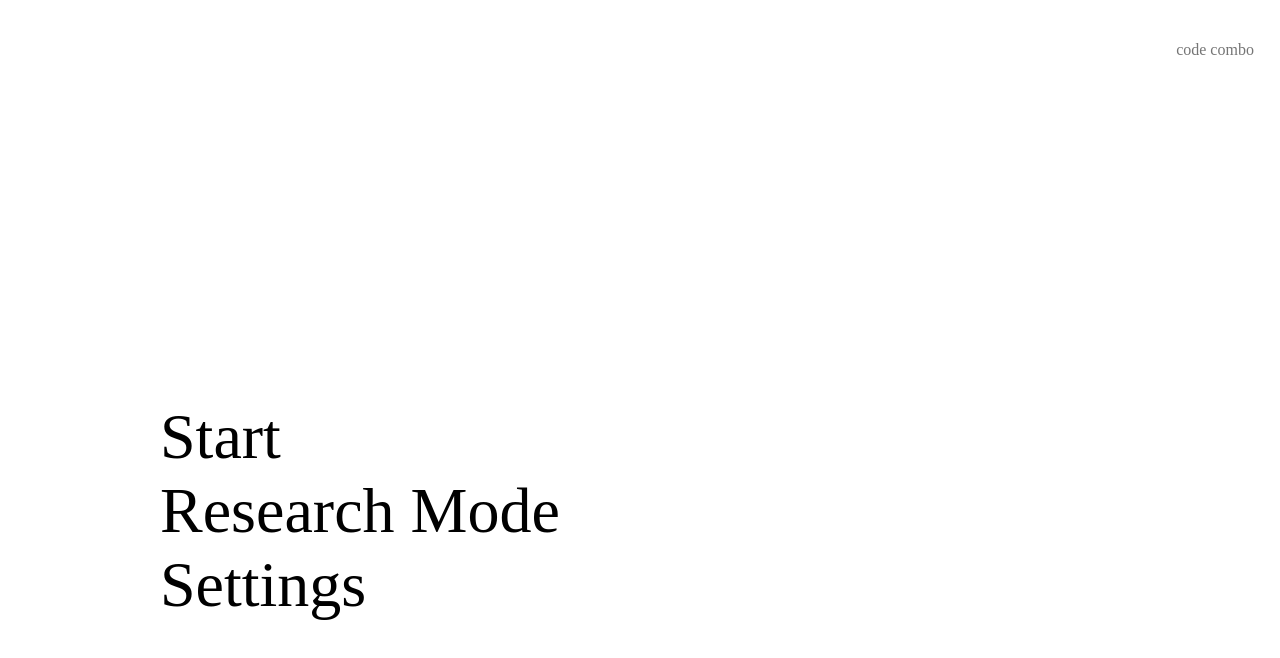
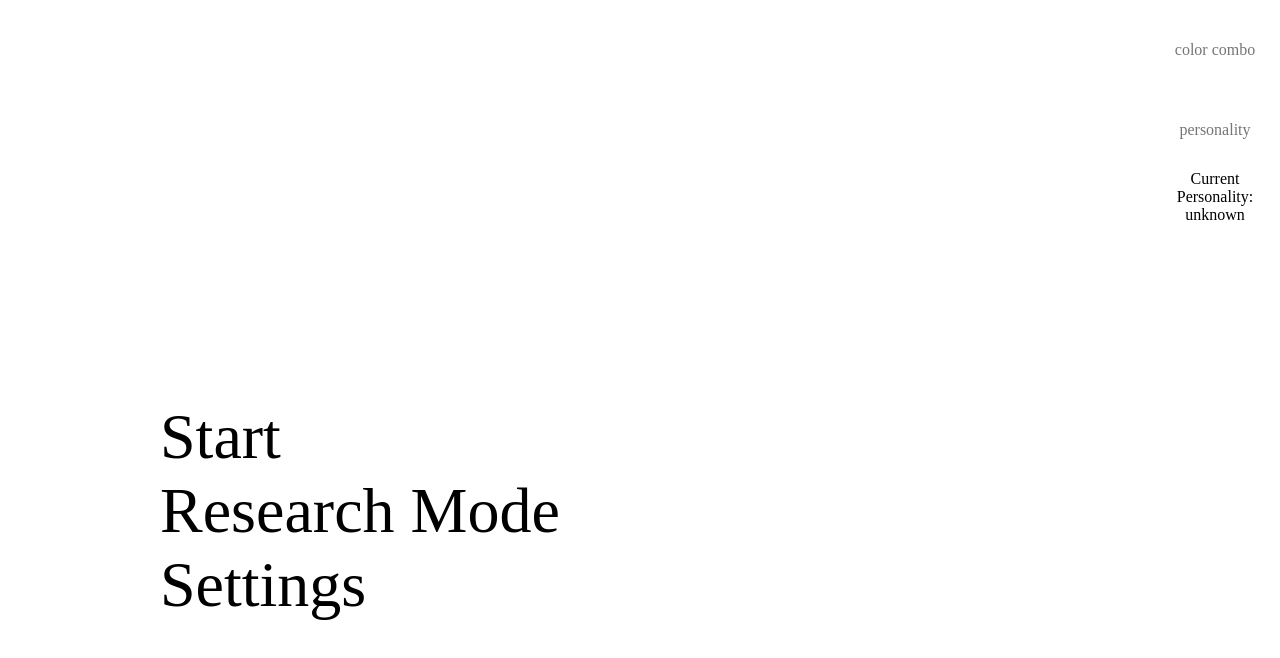
Before and after one commit to Santa-Clara-Imaginarium-Lab/human-ai, a React (Vite) app in the folder client/: page / in a window 1280 px wide. Shown: the top 658 px of the page. Built offline with nearby package versions, Linux system fonts and the light colour scheme; a web font is replaced by a local one.

Commit message:
functioning personality switcher, similar to color, for testing

```diff
--- a/client/src/components/login/Login.jsx
+++ b/client/src/components/login/Login.jsx
@@ -1,9 +1,9 @@
-import React, { useState } from 'react';
+import React, { useEffect, useState } from 'react';
 import { useNavigate } from 'react-router-dom';
 import { useUser } from '../../context/UserContext';
 import './Login.css';
 
-function Login({changeTheme}) {
+function Login({changeTheme, changePersonality}) {
   const [userId, setuserId] = useState('');
   const navigate = useNavigate();
   const { login } = useUser();
@@ -23,6 +23,54 @@ function Login({changeTheme}) {
     setMenuOpen(!menuOpen);
   };
 
+  const [personalityState, setPersonality] = useState(localStorage.getItem('personality') || 'unknown'); // State for arrow visibility
+
+      useEffect(() => {
+
+      }, [personalityState]);
+
+      function handleEnterPersonality (e) {
+          if (e.key === 'Enter') {
+              const currentText = e.target.value;
+              switch (currentText) {
+                  case 'control':
+                      changePersonality('control');
+                      setPersonality('control');
+                      break;
+                  case 'average':
+                      changePersonality('average');
+                      setPersonality('average');
+                      break;
+                  case 'role model':
+                      changePersonality('role_model');
+                      setPersonality('role_model');
+                      break;
+                  case 'role_model':
+                      changePersonality('role_model');
+                      setPersonality('role_model');
+                      break;
+                  case 'self centered':
+                      changePersonality('self_centered');
+                      setPersonality('self_centered');
+                      break;
+                  case 'self_centered':
+                    changePersonality('self_centered');
+                    setPersonality('self_centered');
+                    break;
+                  case 'reserved':
+                      changePersonality('reserved');
+                      setPersonality('reserved');
+                      break;
+                  default:
+                      alert("Code not understood! Please try again. Setting to control personality");
+                      console.log(currentText + " personality not found, defaulting to control");
+                      changePersonality('control');
+                      setPersonality('control');
+                      break;
+              }
+              alert("Changing personality, press OK");
+          }
+        }
   function handleEnter (e) {
     if (e.key === 'Enter') {
         const currentText = e.target.value;
@@ -130,7 +178,9 @@ function Login({changeTheme}) {
   return (
     <div className="login-page-container">
         <div className="menu-container">
-        <input type="text" className="theme-input" onKeyDown={handleEnter} placeholder="code combo" />
+        <input type="text" className="theme-input" onKeyDown={handleEnter} placeholder="color combo" />
+        <input type="text" className="personality-input" onKeyDown={handleEnterPersonality} placeholder="personality"/>
+        <p>{`Current Personality: ${personalityState}`}</p>
         {/* <button className="menu-button" onClick={toggleMenu}>
           ☰
         </button>
--- a/client/src/components/newPrompt/newPrompt.css
+++ b/client/src/components/newPrompt/newPrompt.css
@@ -43,3 +43,29 @@
 .official {
   cursor: auto !important;
 }
+
+.transitioner {
+  position: fixed;
+  top: 0;
+  left: 100%;
+  width: 100vw;
+  height: 100vh;
+  background-color: var(--background-one);
+  display: none;
+  transition: left 0.4s ease-in-out;
+}
+
+.transitioner-text {
+  position: absolute;
+  top: 50%;
+  left: 50%;
+  transform: translate(-50%,-50%);
+  font-size: 5em;
+  text-align: center;
+}
+
+.go {
+  left: 0;
+  display: block;
+  transition: left 0.25s ease-in-out;
+}
--- a/client/src/components/welcome/Welcome.css
+++ b/client/src/components/welcome/Welcome.css
@@ -228,3 +228,19 @@ main {
     text-align: center;
     overflow-wrap: break-word;
 }
+
+.personality-input {
+  width: 100%;
+  height: 100%;
+  padding: 0.5em;
+  border-radius: 20px;
+  /* border: 1px solid #ccc; */
+  border: 0px;
+  font-size: 1em;
+  line-height: 1.5;
+  font-family: var(--universal-font);
+  outline: none;
+  text-align: center;
+  overflow-wrap: break-word;
+  float: right;
+}
--- a/client/src/components/welcome/Welcome.jsx
+++ b/client/src/components/welcome/Welcome.jsx
@@ -2,7 +2,7 @@ import { useNavigate } from "react-router-dom";
 import { useEffect, useRef, useState } from "react";
 import "./welcome.css";
 
-const Welcome = ({changeTheme}) => {
+const Welcome = ({changeTheme, changePersonality}) => {
     const navigate = useNavigate();
     const arrowRef = useRef(null); // Reference for the ">" arrow
     const [isArrowVisible, setArrowVisible] = useState(false); // State for arrow visibility
@@ -56,6 +56,54 @@ const Welcome = ({changeTheme}) => {
         };
     }, []);
 
+    const [personalityState, setPersonality] = useState(localStorage.getItem('personality') || 'unknown'); // State for arrow visibility
+
+    useEffect(() => {
+
+    }, [personalityState]);
+
+    function handleEnterPersonality (e) {
+        if (e.key === 'Enter') {
+            const currentText = e.target.value;
+            switch (currentText) {
+                case 'control':
+                    changePersonality('control');
+                    setPersonality('control');
+                    break;
+                case 'average':
+                    changePersonality('average');
+                    setPersonality('average');
+                    break;
+                case 'role model':
+                    changePersonality('role_model');
+                    setPersonality('role_model');
+                    break;
+                case 'role_model':
+                    changePersonality('role_model');
+                    setPersonality('role_model');
+                    break;
+                case 'self centered':
+                    changePersonality('self_centered');
+                    setPersonality('self_centered');
+                    break;
+                case 'self_centered':
+                  changePersonality('self_centered');
+                  setPersonality('self_centered');
+                  break;
+                case 'reserved':
+                    changePersonality('reserved');
+                    setPersonality('reserved');
+                    break;
+                default:
+                    alert("Code not understood! Please try again. Setting to control personality");
+                    console.log(currentText + " personality not found, defaulting to control");
+                    changePersonality('control');
+                    setPersonality('control');
+                    break;
+            }
+            alert("Changing personality, press OK");
+        }
+      }
     function handleEnter (e) {
         if (e.key === 'Enter') {
             const currentText = e.target.value;
@@ -163,7 +211,9 @@ const Welcome = ({changeTheme}) => {
     return (
         <div className="container welcome">
         <div className="menu-container">
-        <input type="text" className="theme-input" onKeyDown={handleEnter} placeholder="code combo"></input>
+        <input type="text" className="theme-input" onKeyDown={handleEnter} placeholder="color combo" />
+        <input type="text" className="personality-input" onKeyDown={handleEnterPersonality} placeholder="personality"/>
+        <p>{`Current Personality: ${personalityState}`}</p>
         {/* <button className="menu-button" onClick={toggleMenu}>
           ☰
         </button>
--- a/client/src/main.jsx
+++ b/client/src/main.jsx
@@ -24,6 +24,7 @@ import Qualtrix from './components/questions/Qualtrix.jsx'
 
 function MainApp() {
   const [theme, setTheme] = useState(localStorage.getItem('theme') || 'yellow-blue-theme');
+  const [personality, setPersonality] = useState(localStorage.getItem('botPersonality') || 'control');
 
   useEffect(() => {
     // Apply the theme to the document
@@ -31,13 +32,18 @@ function MainApp() {
     localStorage.setItem('theme', theme); // Persist theme in localStorage
   }, [theme]);
 
+  useEffect(() => {
+    // Apply personality changes
+    localStorage.setItem('personality', personality); // Persist theme in localStorage
+  }, [personality]);
+
   const router = createBrowserRouter([
     {
       element: <RootLayout />,
       children: [
         {
           path: "/",
-          element: <Welcome changeTheme={(newTheme) => setTheme(newTheme)}/>,
+          element: <Welcome changeTheme={(newTheme) => setTheme(newTheme)} changePersonality={(newPersonality) => setPersonality(newPersonality)}/>,
         },
         {
           element: <DashboardLayout />,
@@ -54,7 +60,7 @@ function MainApp() {
         },
         {
           path: "/login",
-          element: <Login changeTheme={(newTheme) => setTheme(newTheme)}/>,
+          element: <Login changeTheme={(newTheme) => setTheme(newTheme)} changePersonality={(newPersonality) => setPersonality(newPersonality)}/>,
         },
         {
           path: "/survey",
--- a/client/src/routes/dashboardPage/DashboardPage.jsx
+++ b/client/src/routes/dashboardPage/DashboardPage.jsx
@@ -175,9 +175,10 @@ Specifically exhibiting: `,
 final: `Your task is to talk it out with the player. Discuss your strategies,
 share your thoughts or approaches for the game, and prepare to make a decision.
 Do not offer to explain the game's rules, history, or famous strategies. Do not
-explicitly reveal your personality profile. Limit your responses to two or
-three sentences. Do not give your final decision for
-a round until a message beginning with [SYSTEM] is sent.`
+explicitly reveal your personality profile. Do not mention the "system" in
+conversation. Respond with a length mirroring the user's sentence length.
+Do not give your final decision for a round until a message beginning with
+[SYSTEM] is sent, at which point respond with one word.`
   } // end of FLAVOR_TEXT dictionary
 
   // building flavor text (if not control)
@@ -293,7 +294,12 @@ const DashboardPage = () => {
         },
         onSuccess: (id) => {
             queryClient.invalidateQueries({ queryKey: ["userChats", userId] });
-            const builtPrompt = buildPrompt("average"); // TODO: MAKE DYNAMIC SO WE DO ALL 5
+
+            // TESTING VERSION - INSERT PERSONALITY INTO BOX, SIMILAR TO COLOR
+            const botPersonality = localStorage.getItem("personality");
+            console.log(botPersonality);
+
+            const builtPrompt = buildPrompt(botPersonality); // TODO: MAKE DYNAMIC SO WE DO ALL 5
             console.log(builtPrompt);
             navigate(`/dashboard/chats/${id}`, { state: { builtPrompt }});
         },
```
Also changed, not shown: client/src/components/newPrompt/NewPrompt.jsx (+21 -10 lines), client/src/routes/chatPage/ChatPage.jsx (+19 -2 lines).
